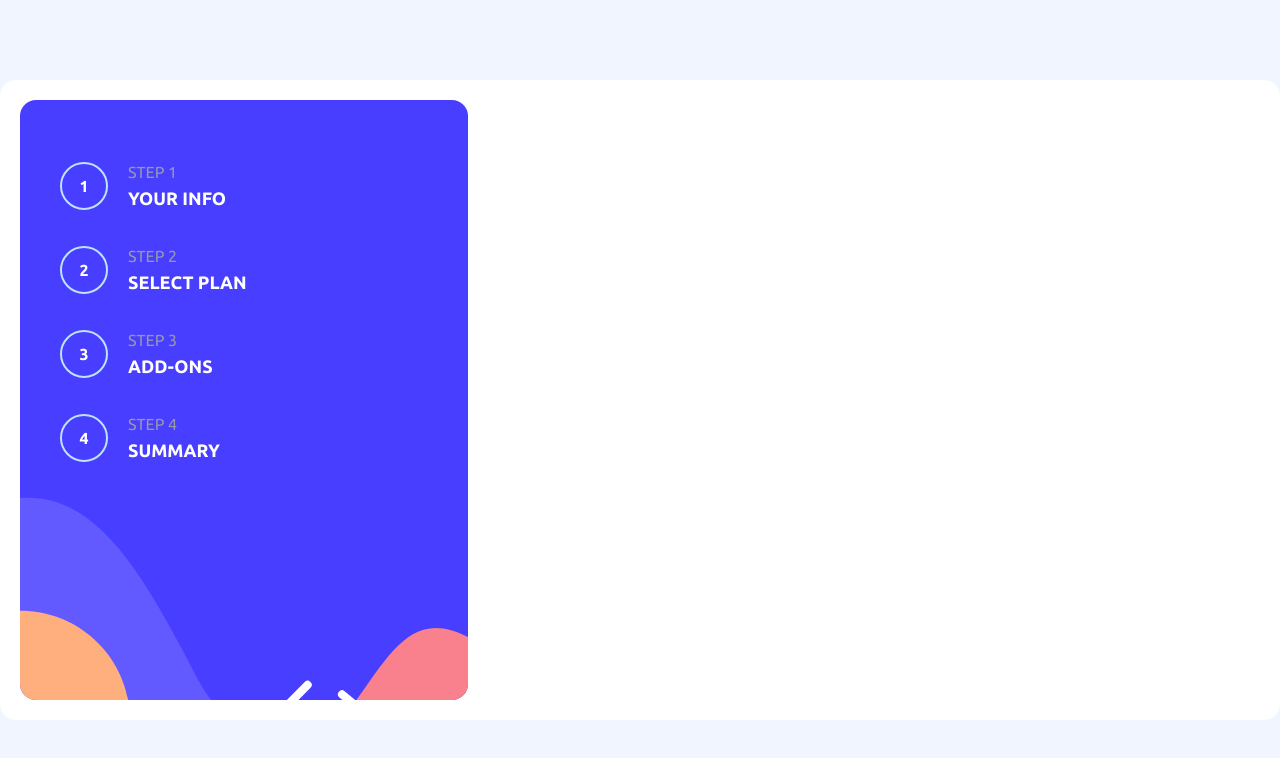
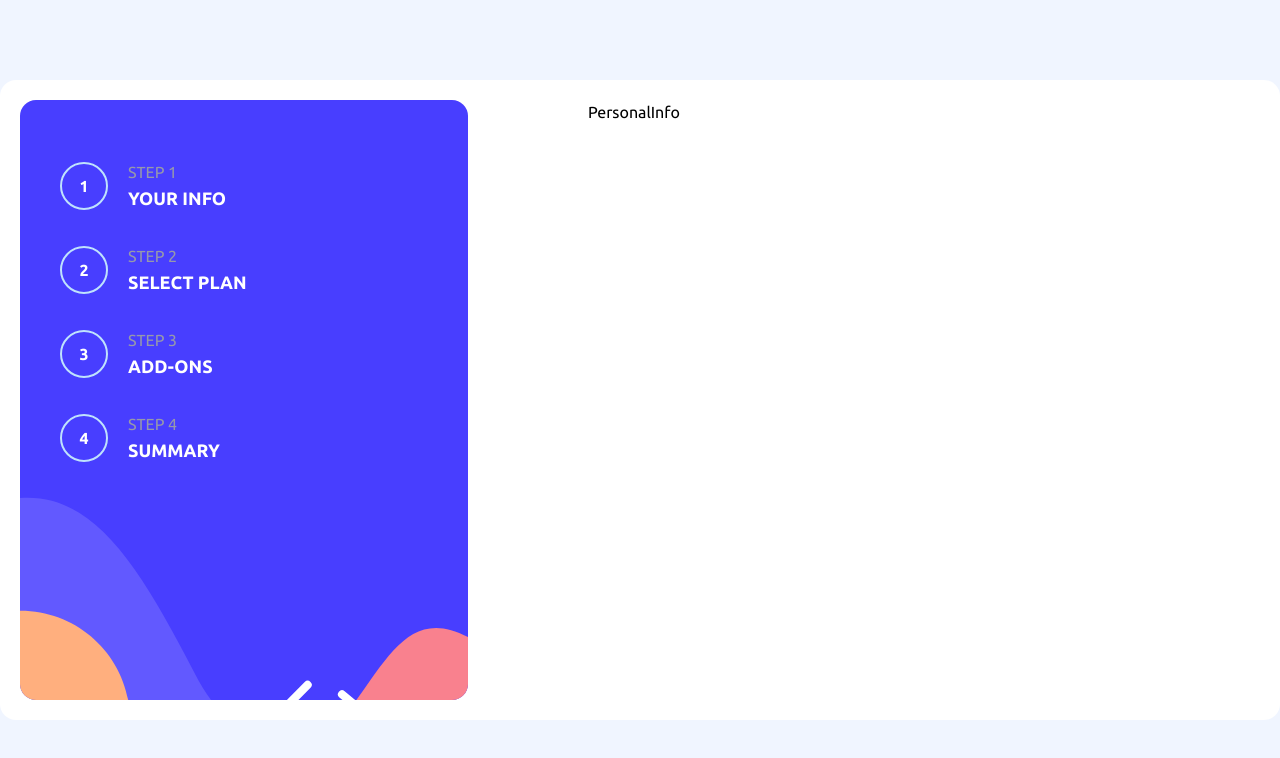
Before and after one commit to Erhahon-Imafidon/multi-step-form, a React (Vite) app: page / in a window 1280 px wide. Shown: the top 758 px of the page. Built offline with nearby package versions, Linux system fonts and the light colour scheme.

Commit message:
added a spacer component to the app.tsx file and finished the header for the PersonalInfo.tsx file

```diff
--- a/src/App.tsx
+++ b/src/App.tsx
@@ -1,10 +1,13 @@
 import Sidebar from './components/Steps.tsx';
+import PersonalInfo from './components/forms/PersonalInfo.tsx';
 
 const App = () => {
     return (
         <main className="bg-Blueish-100 font-ubuntu md:py-20 h-screen">
-            <div className="bg-white p-5 w-full h-full container rounded-2xl">
+            <div className="bg-white p-5 w-full h-full container rounded-2xl flex">
                 <Sidebar />
+                <div className='hidden md:block w-30'></div>
+                <PersonalInfo />
             </div>
         </main>
     );
```
